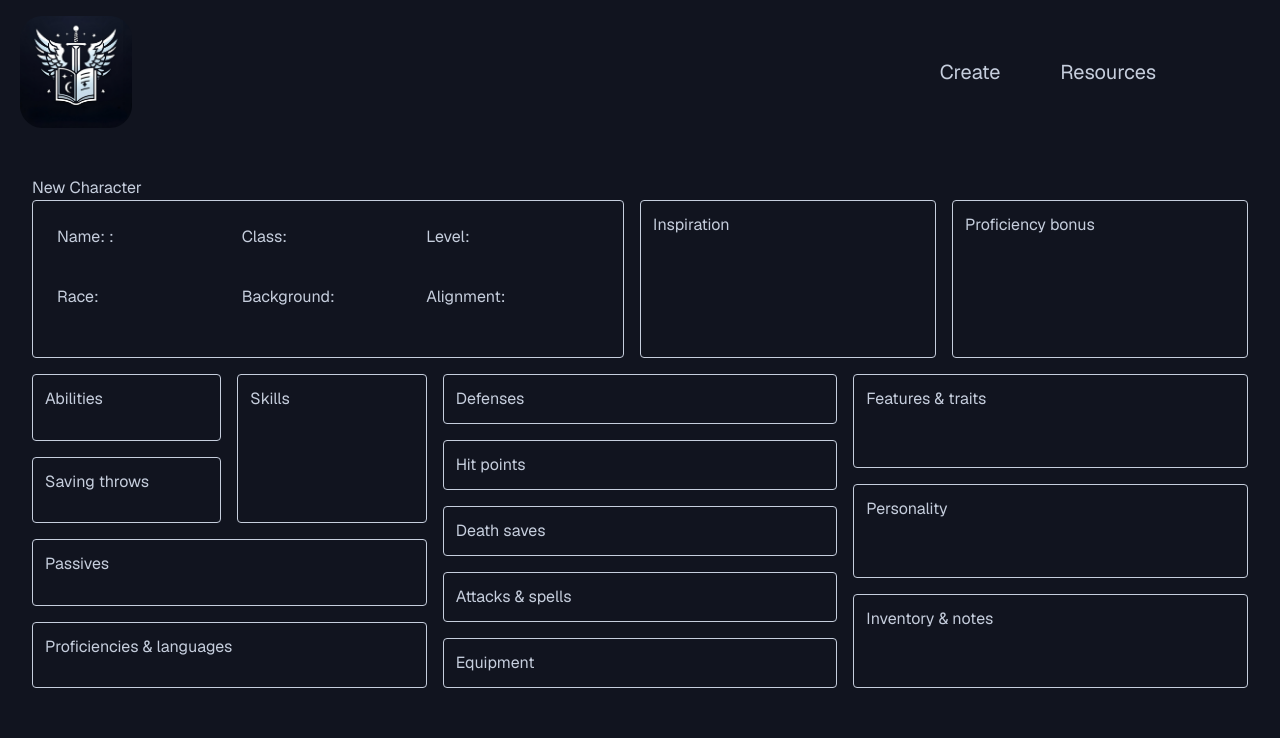
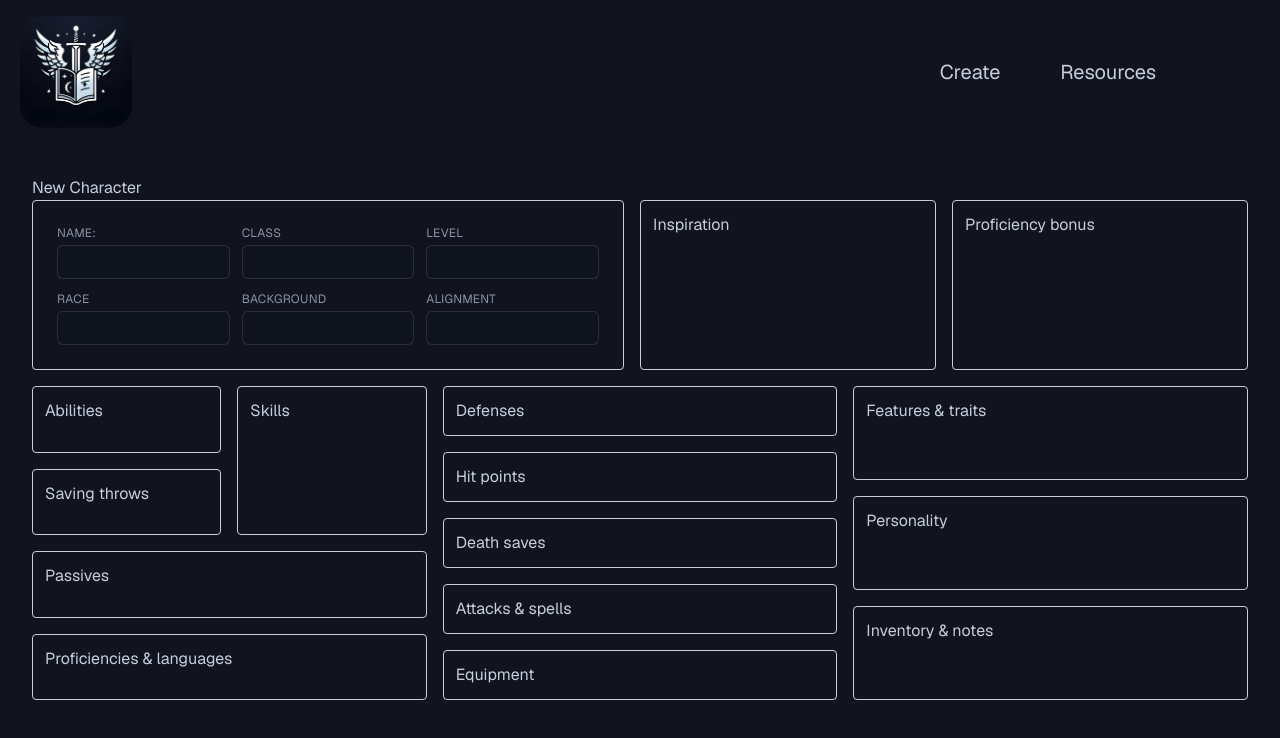
Before and after one commit to SilverGuild/SG_frontend, a Next.js app: page /character in a window 1280 px wide. Shown: the top 738 px of the page. Built offline with nearby package versions, Linux system fonts and the light colour scheme; no server answers; a web font is replaced by a local one.

Commit message:
Create character sheet section shell component and update field component

```diff
--- a/src/app/(app)/character/components/shared/Field.tsx
+++ b/src/app/(app)/character/components/shared/Field.tsx
@@ -9,15 +9,15 @@ interface FieldProps {
 
 export default function Field({label, value, editable, onChange}: FieldProps) {
     return (
-        <label>
-            <span>{`${label}: `}</span>
+        <label className="flex flex-col gap-1">
+            <span className="text-xs uppercase tracking-wide text-ashsilver">{label}</span>
             {editable ? (
-                <input className=""
+                <input className="rounded-md border border-mist/60 bg-midnight/60 px-2 py-1 text-moonbeam focus:outerline-none focus:ring-2 focus:ring-lunar"
                 value={value ?? ''}
                 onChange={(e) => onChange?.(e.target.value)}
             />
             ) : (
-                <span className="">{value ?? '-'}</span>
+                <span className="text-moonlight">{value ?? '-'}</span>
             )}
         </label>
     )
--- /dev/null
+++ b/src/app/(app)/character/components/shared/Section.tsx
@@ -0,0 +1,16 @@
+interface SectionProps {
+    label?: string
+    className?: string
+    children: React.ReactNode
+}
+
+export default function Section({label = '', className = '', children }: SectionProps) {
+    return (
+        <div className={`rounded-2xl border border-mist/50 bg-nightveil/60 backdrop-blur-md p-4 ${className}`}>
+            <h2 className="text-xs font-semibold uppercase tracking-wide text-ashsilver mb-3">
+                {label}
+            </h2>
+            {children}
+        </div>
+    )
+}
```
